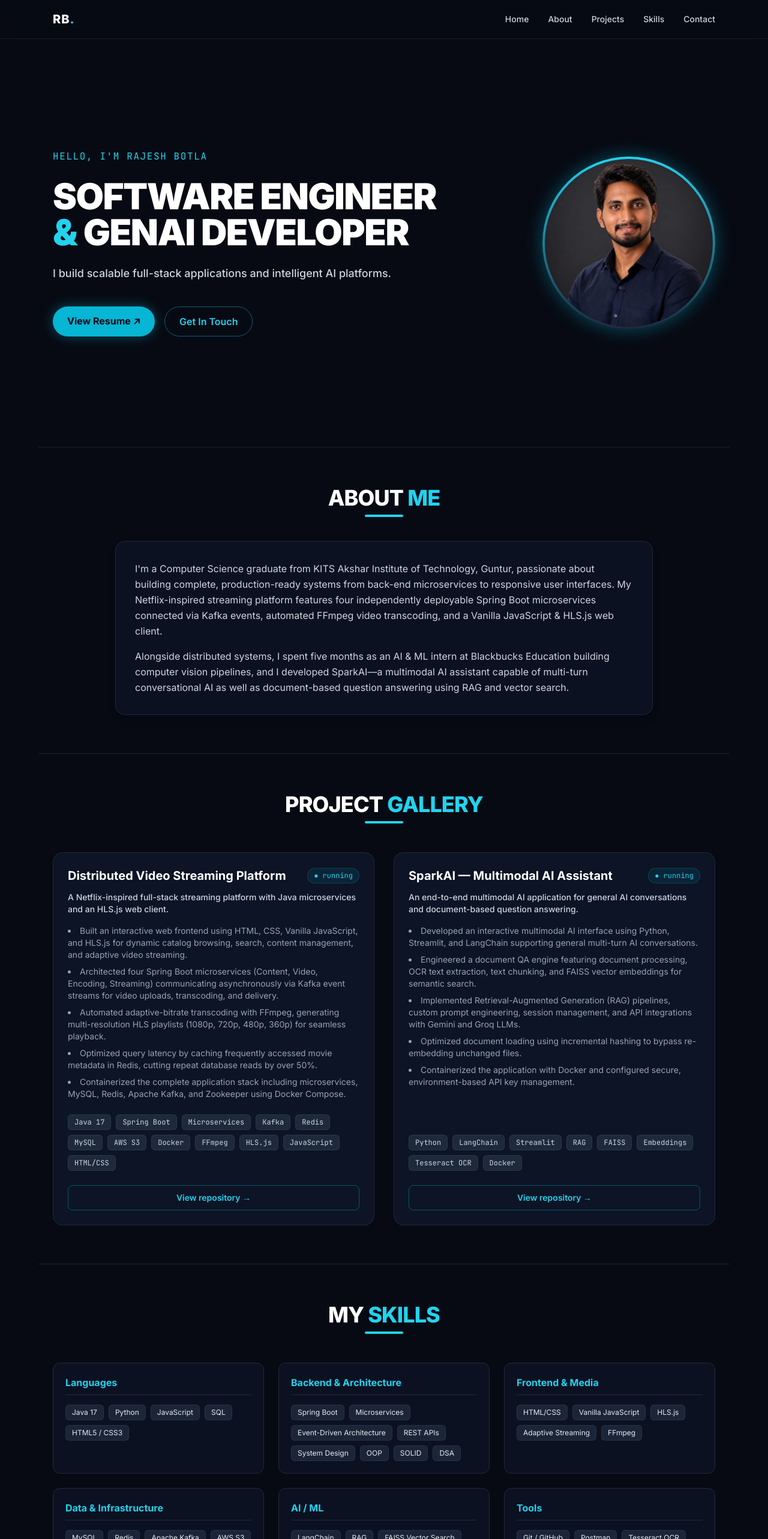
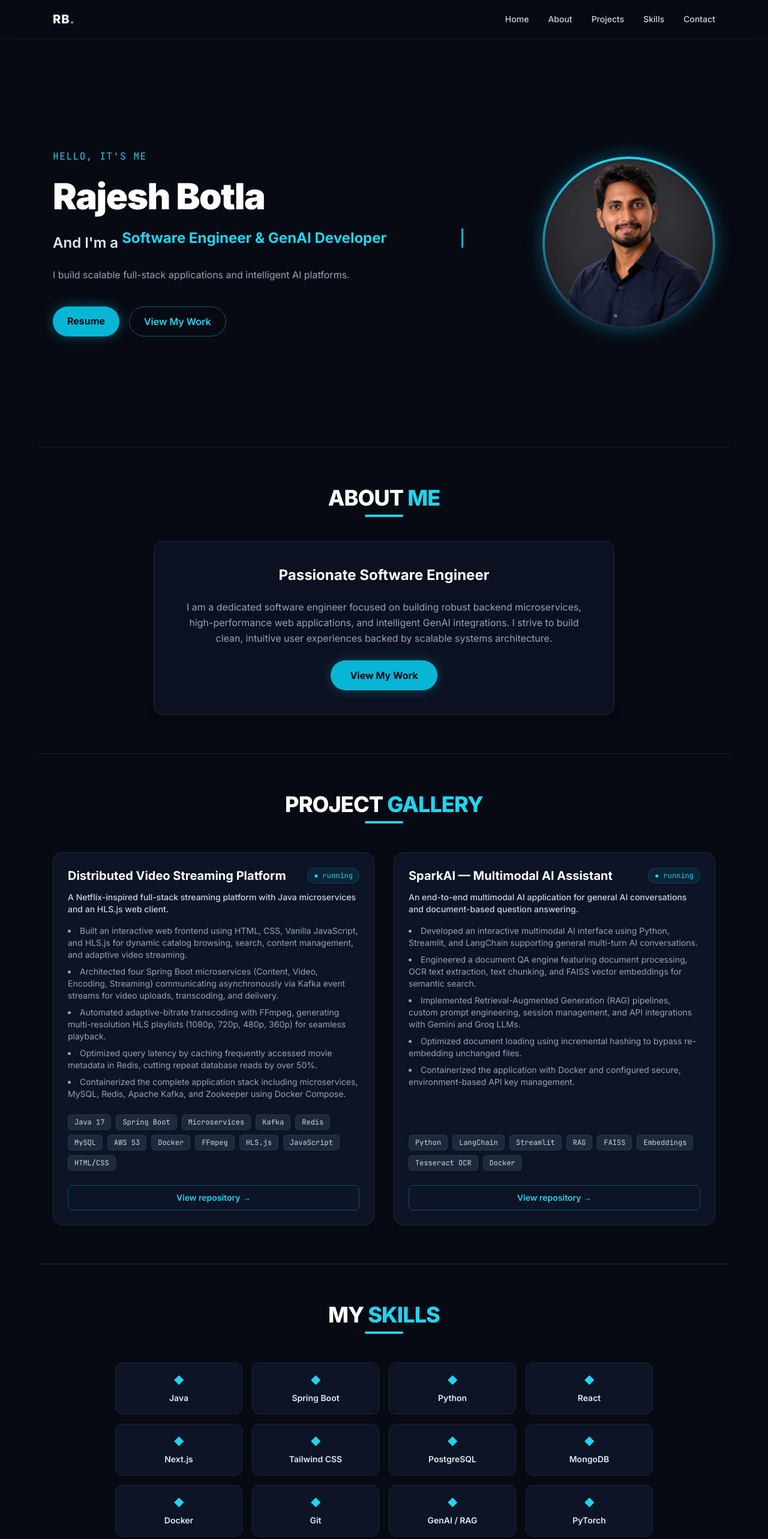
Before and after one commit to rajesh33399/portfolio, a Next.js app: page / in a window 1280 px wide. Shown: the top 2566 px of the page at 60% size. Built offline with nearby package versions, Linux system fonts and the light colour scheme.

Commit message:
Update page.js

```diff
--- a/app/page.js
+++ b/app/page.js
@@ -23,19 +23,26 @@ export default function Home() {
         </div>
       </header>
 
-      {/* HERO SECTION */}
+      {/* HERO SECTION WITH TYPEWRITER */}
       <section className="min-h-[85vh] flex flex-col-reverse md:flex-row items-center justify-between gap-10 py-16 px-6 max-w-6xl mx-auto">
         <div className="flex-1 space-y-6 text-left">
           <h3 className="text-cyan-400 text-sm md:text-base font-mono tracking-widest uppercase">
-            Hello, I&apos;m Rajesh Botla
+            Hello, It&apos;s Me
           </h3>
 
-          <h1 className="text-4xl md:text-6xl font-black text-white uppercase tracking-tight leading-tight">
-            Software Engineer <br />
-            <span className="text-cyan-400">&</span> GenAI Developer
+          <h1 className="text-4xl md:text-6xl font-black text-white tracking-tight leading-tight">
+            Rajesh Botla
           </h1>
 
-          <p className="text-slate-300 text-lg font-medium leading-relaxed max-w-xl">
+          {/* DYNAMIC TYPEWRITER TEXT FROM CSS */}
+          <div className="text-xl md:text-2xl font-semibold text-slate-200">
+            <span>And I&apos;m a </span>
+            <span className="typewriter-text text-cyan-400 font-bold">
+              Software Engineer & GenAI Developer
+            </span>
+          </div>
+
+          <p className="text-slate-400 text-base leading-relaxed max-w-xl">
             I build scalable full-stack applications and intelligent AI platforms.
           </p>
 
@@ -46,18 +53,18 @@ export default function Home() {
               rel="noreferrer"
               className="px-6 py-3 rounded-full bg-cyan-500 hover:bg-cyan-400 text-slate-950 font-bold transition-all shadow-[0_0_20px_rgba(6,182,212,0.4)]"
             >
-              View Resume ↗
+              Resume
             </a>
             <a
-              href="#contact"
+              href="#projects"
               className="px-6 py-3 rounded-full border border-cyan-500/50 hover:border-cyan-400 text-cyan-400 font-semibold transition-all hover:bg-cyan-500/10"
             >
-              Get In Touch
+              View My Work
             </a>
           </div>
         </div>
 
-        {/* PROFILE IMAGE */}
+        {/* PROFILE IMAGE WITH GLOW */}
         <div className="relative flex justify-center items-center">
           <div className="absolute w-64 h-64 md:w-80 md:h-80 bg-cyan-500/20 rounded-full blur-3xl pointer-events-none -z-10" />
           <div className="relative w-56 h-56 md:w-72 md:h-72 rounded-full p-1 bg-gradient-to-b from-cyan-400 to-slate-800 shadow-[0_0_30px_rgba(6,182,212,0.4)] overflow-hidden flex items-center justify-center">
@@ -70,7 +77,7 @@ export default function Home() {
         </div>
       </section>
 
-      {/* ABOUT SECTION */}
+      {/* ABOUT SECTION (Clean focus without college/location) */}
       <section id="about" className="py-16 px-6 max-w-6xl mx-auto border-t border-slate-800/80">
         <div className="text-center mb-10">
           <h2 className="text-3xl md:text-4xl font-extrabold text-white uppercase tracking-tight">
@@ -78,10 +85,19 @@ export default function Home() {
           </h2>
           <div className="w-16 h-1 bg-cyan-400 mx-auto mt-2 rounded-full" />
         </div>
-        <div className="bg-slate-900/60 border border-slate-800 rounded-2xl p-6 md:p-8 space-y-4 text-slate-300 leading-relaxed max-w-4xl mx-auto shadow-lg">
-          {site.about.map((p, idx) => (
-            <p key={idx}>{p}</p>
-          ))}
+        <div className="bg-slate-900/60 border border-slate-800 rounded-2xl p-6 md:p-10 text-center space-y-6 text-slate-300 leading-relaxed max-w-3xl mx-auto shadow-lg">
+          <h3 className="text-2xl font-bold text-white">Passionate Software Engineer</h3>
+          <p className="text-slate-400 text-base leading-relaxed">
+            I am a dedicated software engineer focused on building robust backend microservices, high-performance web applications, and intelligent GenAI integrations. I strive to build clean, intuitive user experiences backed by scalable systems architecture.
+          </p>
+          <div>
+            <a
+              href="#projects"
+              className="inline-block px-8 py-3 rounded-full bg-cyan-500 hover:bg-cyan-400 text-slate-950 font-bold transition-all shadow-[0_0_20px_rgba(6,182,212,0.3)]"
+            >
+              View My Work
+            </a>
+          </div>
         </div>
       </section>
 
@@ -136,7 +152,7 @@ export default function Home() {
                   rel="noreferrer"
                   className="inline-flex items-center justify-center w-full py-2.5 rounded-lg border border-cyan-500/40 text-cyan-400 font-semibold text-sm hover:bg-cyan-500 hover:text-slate-950 transition-all duration-200"
                 >
-                  {project.repoLabel || 'View Repository'} →
+                  {project.repoLabel || 'View Project'} →
                 </a>
               </div>
             </div>
@@ -144,7 +160,7 @@ export default function Home() {
         </div>
       </section>
 
-      {/* SKILLS SECTION */}
+      {/* SKILLS SECTION (Glowing skill cards) */}
       <section id="skills" className="py-16 px-6 max-w-6xl mx-auto border-t border-slate-800/80">
         <div className="text-center mb-12">
           <h2 className="text-3xl md:text-4xl font-extrabold text-white uppercase tracking-tight">
@@ -153,25 +169,21 @@ export default function Home() {
           <div className="w-16 h-1 bg-cyan-400 mx-auto mt-2 rounded-full" />
         </div>
 
-        <div className="grid grid-cols-1 sm:grid-cols-2 md:grid-cols-3 gap-6">
-          {site.skills.map((skillGroup, index) => (
+        <div className="grid grid-cols-2 sm:grid-cols-3 md:grid-cols-4 gap-4 max-w-4xl mx-auto">
+          {[
+            'Java', 'Spring Boot', 'Python', 'React', 'Next.js', 'Tailwind CSS',
+            'PostgreSQL', 'MongoDB', 'Docker', 'Git', 'GenAI / RAG', 'PyTorch'
+          ].map((skill, index) => (
             <div
               key={index}
-              className="bg-slate-900/60 border border-slate-800 rounded-xl p-5 hover:border-cyan-500/30 transition-all"
+              className="bg-slate-900/80 border border-slate-800 rounded-xl p-4 text-center hover:border-cyan-400 hover:shadow-[0_0_20px_rgba(6,182,212,0.3)] transition-all duration-300 flex flex-col items-center justify-center gap-2 group cursor-default"
             >
-              <h3 className="text-cyan-400 font-bold text-base mb-4 border-b border-slate-800 pb-2">
-                {skillGroup.category}
-              </h3>
-              <div className="flex flex-wrap gap-2">
-                {skillGroup.items.map((item, idx) => (
-                  <span
-                    key={idx}
-                    className="text-xs px-2.5 py-1 rounded-md bg-slate-800/90 text-slate-200 border border-slate-700/50"
-                  >
-                    {item}
-                  </span>
-                ))}
-              </div>
+              <span className="text-cyan-400 font-bold group-hover:scale-125 transition-transform duration-300">
+                ◆
+              </span>
+              <span className="text-sm font-semibold text-slate-200 group-hover:text-white">
+                {skill}
+              </span>
             </div>
           ))}
         </div>
```
